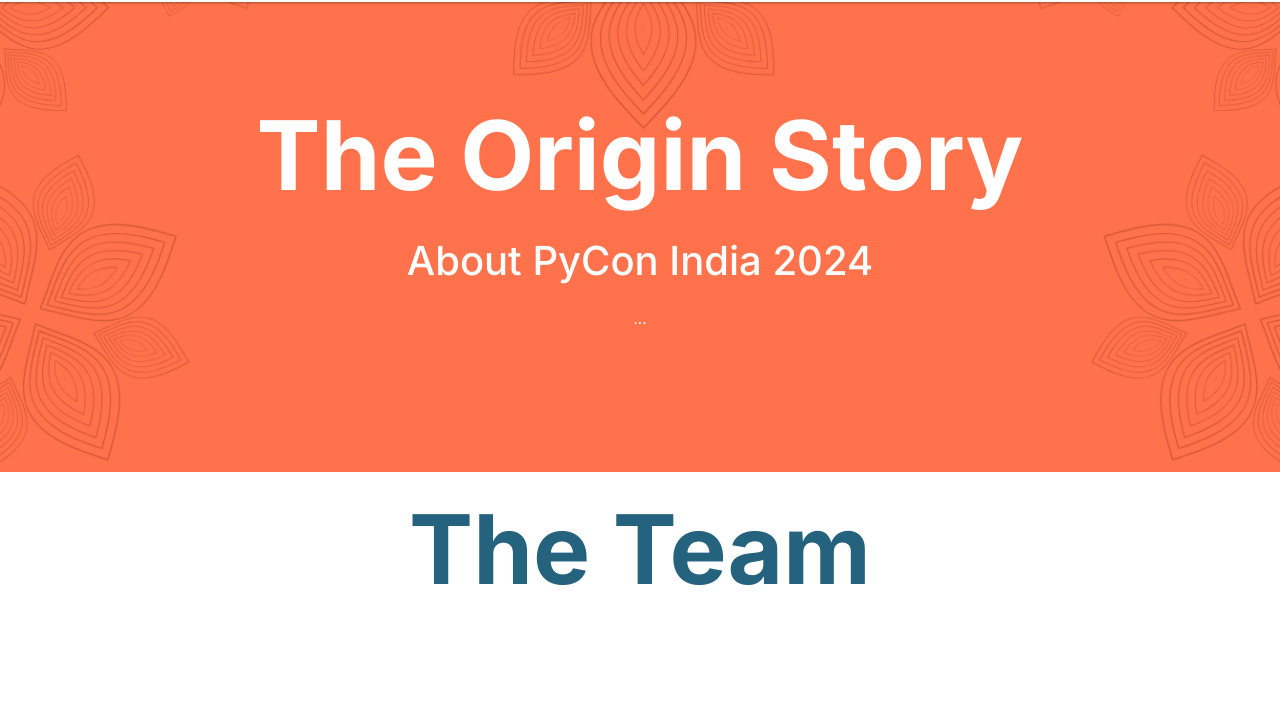
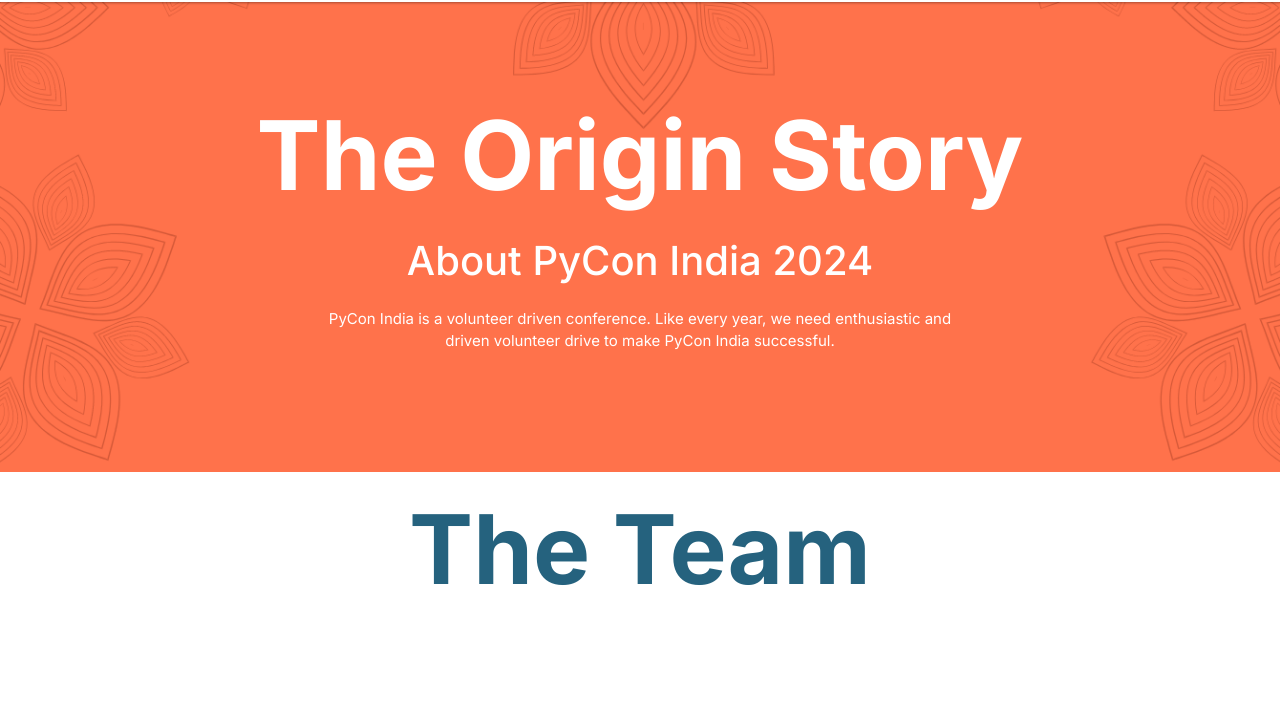
Before and after one commit to pythonindia/inpycon2024, an Eleventy site: page src/about.html in a window 1280 px wide. Shown: the part 90-800 px from the top of the page. Built offline with nearby package versions, Linux system fonts and the light colour scheme; Eleventy itself is replaced by a stand-in of ours; files that its build step writes are made by us from their sources.

Commit message:
about text update

```diff
--- a/src/_layouts/about.liquid
+++ b/src/_layouts/about.liquid
@@ -10,9 +10,10 @@
             <div class="col-md-12 text-center pt-md-5">
                 <h1 class="main-title" data-aos="fade-up" data-aos-duration="1000">The Origin Story</h1>
                 <h3 class="sub-tit pt-3">About PyCon India 2024</h3>
-                <p class="sub-part pt-md-3">...</p>
+                <p class="sub-part pt-md-3">PyCon India is a volunteer driven conference. Like every year, we need enthusiastic and driven volunteer drive to make PyCon India successful.</p>
             </div>
         </div>
     </div>
 </section>
+
 {% include "components/team.liquid" %}
```
